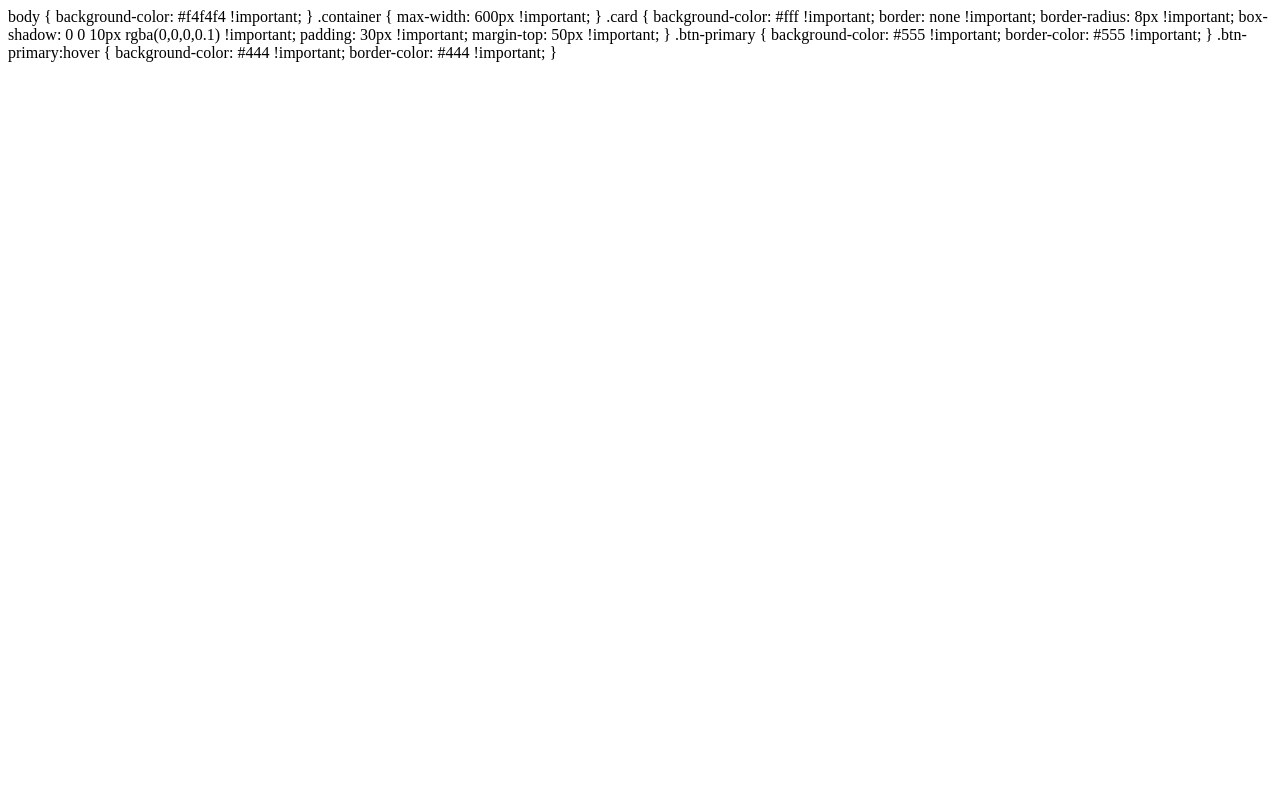
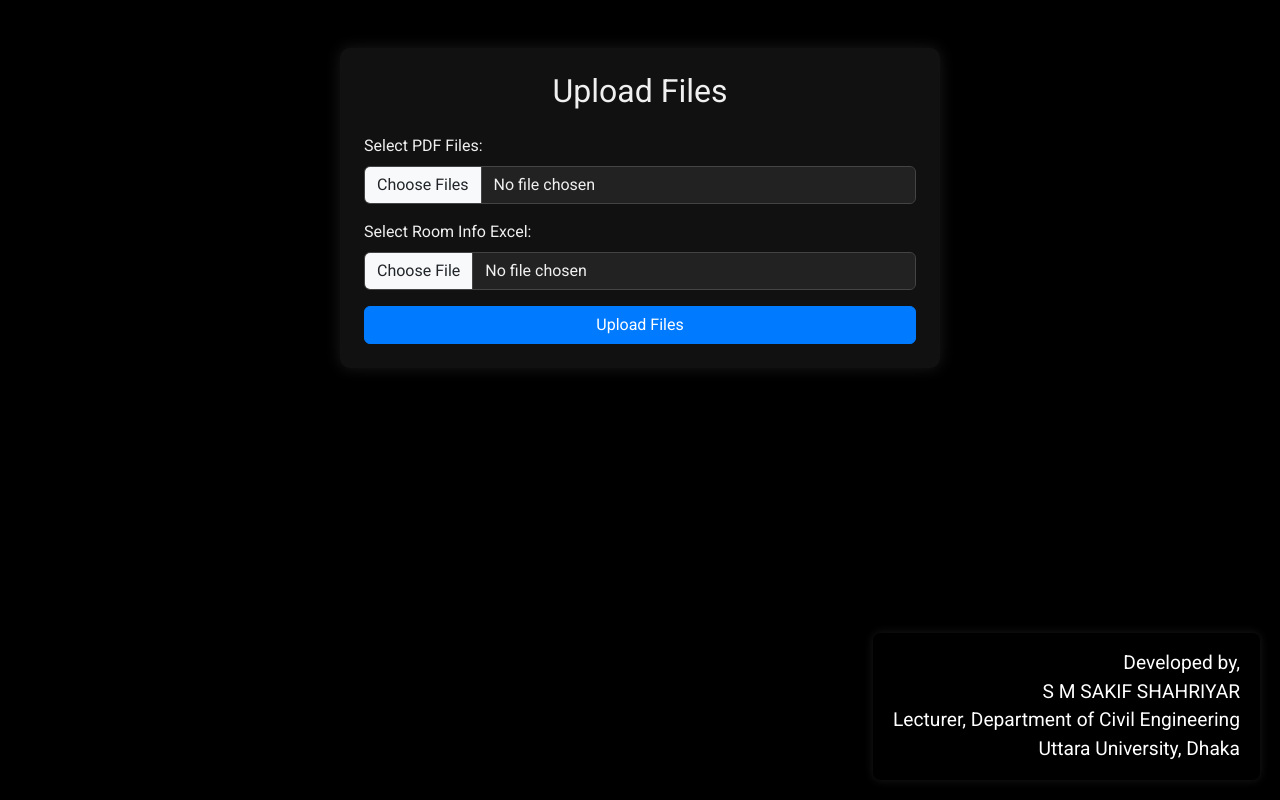
Before and after one commit to SMSakifShahriyar/seatplan_webapp, a Flask app: page /upload_files in a window 1280 px wide. Run offline with Flask 2, Linux system fonts and the light colour scheme; the visitor is signed in with stand-in values (Sample User, id 1).

Commit message:
UPDATED MINIMAL BLACK

```diff
--- a/templates/upload_files.html
+++ b/templates/upload_files.html
@@ -1,26 +1,20 @@
-body {
-  background-color: #f4f4f4 !important;
-}
-
-.container {
-  max-width: 600px !important;
-}
-
-.card {
-  background-color: #fff !important;
-  border: none !important;
-  border-radius: 8px !important;
-  box-shadow: 0 0 10px rgba(0,0,0,0.1) !important;
-  padding: 30px !important;
-  margin-top: 50px !important;
-}
-
-.btn-primary {
-  background-color: #555 !important;
-  border-color: #555 !important;
-}
-
-.btn-primary:hover {
-  background-color: #444 !important;
-  border-color: #444 !important;
-}
+{% extends "base.html" %}
+{% block title %}Upload Files - PDF Generator{% endblock %}
+{% block content %}
+<div class="container my-5">
+  <div class="card mx-auto p-4" style="max-width:600px;">
+    <h2 class="text-center mb-4" style="font-weight: 400;">Upload Files</h2>
+    <form method="post" enctype="multipart/form-data">
+      <div class="mb-3">
+        <label for="pdf_input" class="form-label">Select PDF Files:</label>
+        <input type="file" name="pdf_input" id="pdf_input" class="form-control" multiple>
+      </div>
+      <div class="mb-3">
+        <label for="room_info" class="form-label">Select Room Info Excel:</label>
+        <input type="file" name="room_info" id="room_info" class="form-control">
+      </div>
+      <button type="submit" class="btn btn-custom w-100">Upload Files</button>
+    </form>
+  </div>
+</div>
+{% endblock %}
```
